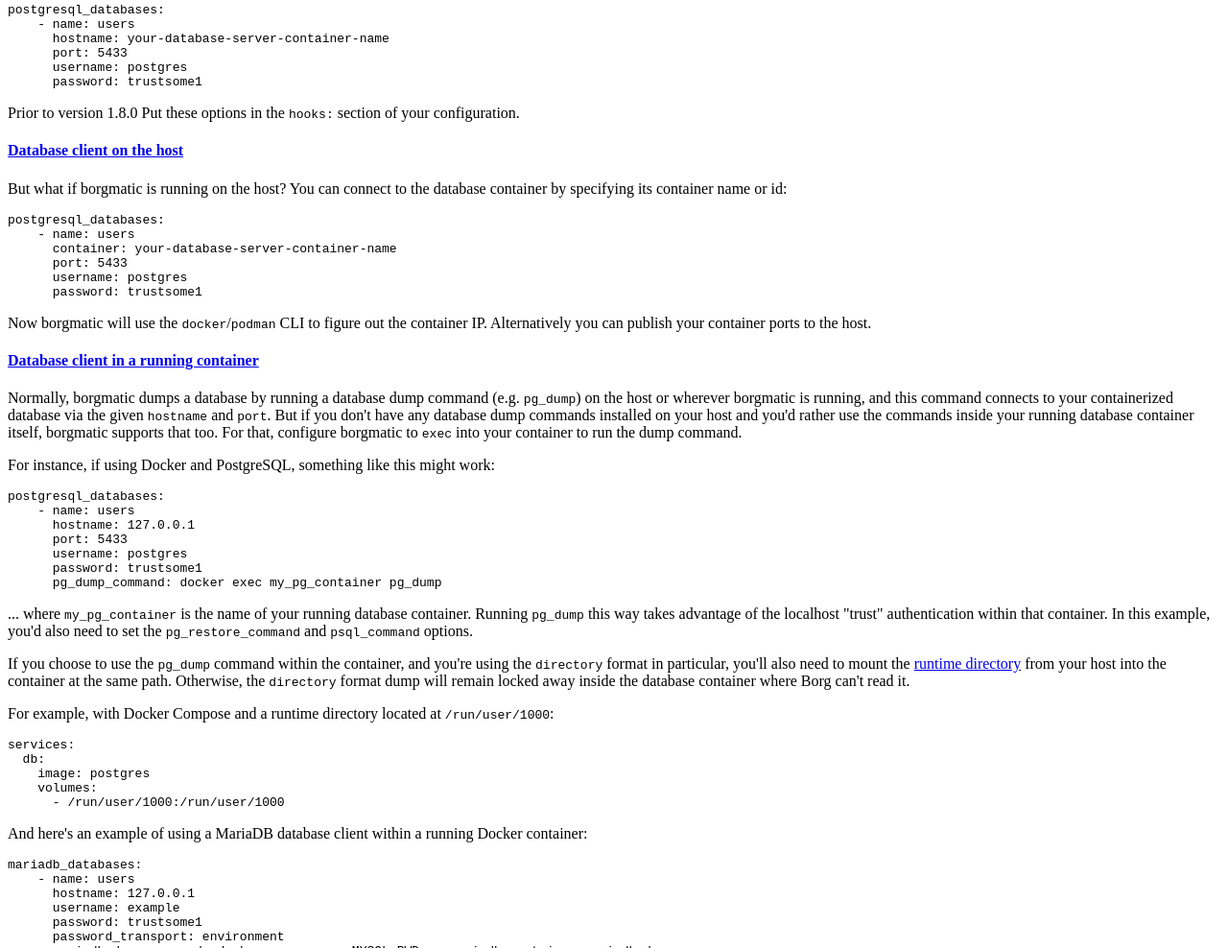
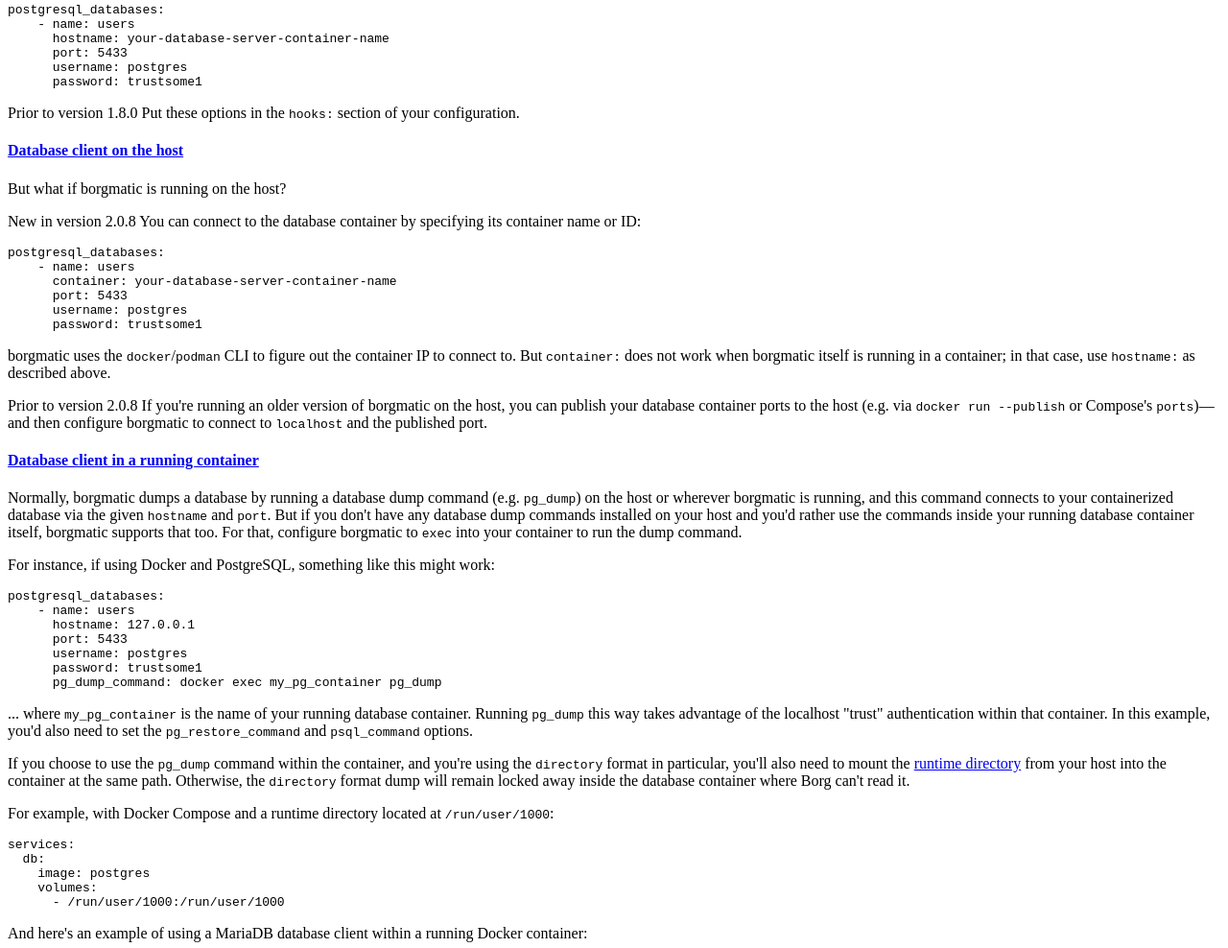
Before and after one commit to borgmatic-collective/borgmatic, an Eleventy site: page docs/how-to/backup-your-databases.md in a window 1280 px wide. Shown: the part 2250-3238 px from the top of the page at 96% size. Built offline with nearby package versions, Linux system fonts and the light colour scheme; Eleventy itself is replaced by a stand-in of ours; code samples lack their colours; files that its build step writes are made by us from their sources; what eleventy-plugin-code-clipboard, markdown-it-replace-link would draw is missing.

Commit message:
Spelling out the new container database features in NEWS a little more and making the documentation on it more verbose as well (#1116).

````diff
--- a/docs/how-to/backup-your-databases.md
+++ b/docs/how-to/backup-your-databases.md
@@ -214,8 +214,10 @@ these options in the `hooks:` section of your configuration.
 
 #### Database client on the host
 
-But what if borgmatic is running on the host? You can connect to the database
-container by specifying its container name or id:
+But what if borgmatic is running on the host?
+
+<span class="minilink minilink-addedin">New in version 2.0.8</span> You can
+connect to the database container by specifying its container name or ID:
 
 ```yaml
 postgresql_databases:
@@ -226,8 +228,16 @@ postgresql_databases:
       password: trustsome1
 ```
 
-Now borgmatic will use the `docker`/`podman` CLI to figure out the container IP.
-Alternatively you can publish your container ports to the host.
+borgmatic uses the `docker`/`podman` CLI to figure out the container IP to
+connect to. But `container:` does not work when borgmatic itself is running in a
+container; in that case, use `hostname:` as described above.
+
+<span class="minilink minilink-addedin">Prior to version 2.0.8</span> If you're
+running an older version of borgmatic on the host, you can publish your database
+container ports to the host (e.g. via `docker run --publish` or Compose's
+`ports`)—and then configure borgmatic to connect to `localhost` and the
+published port.
+
 
 #### Database client in a running container
 
````
Also changed, not shown: 1 other file.
